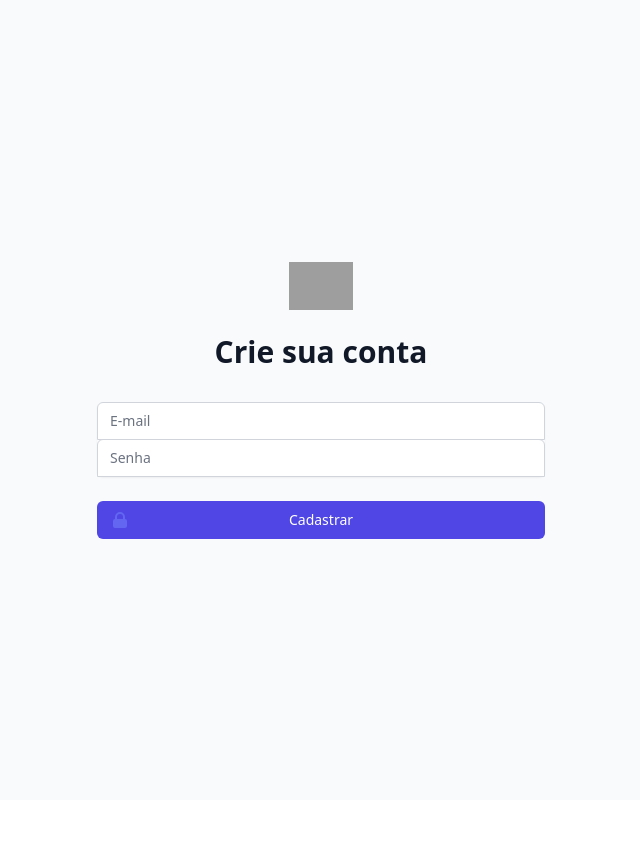
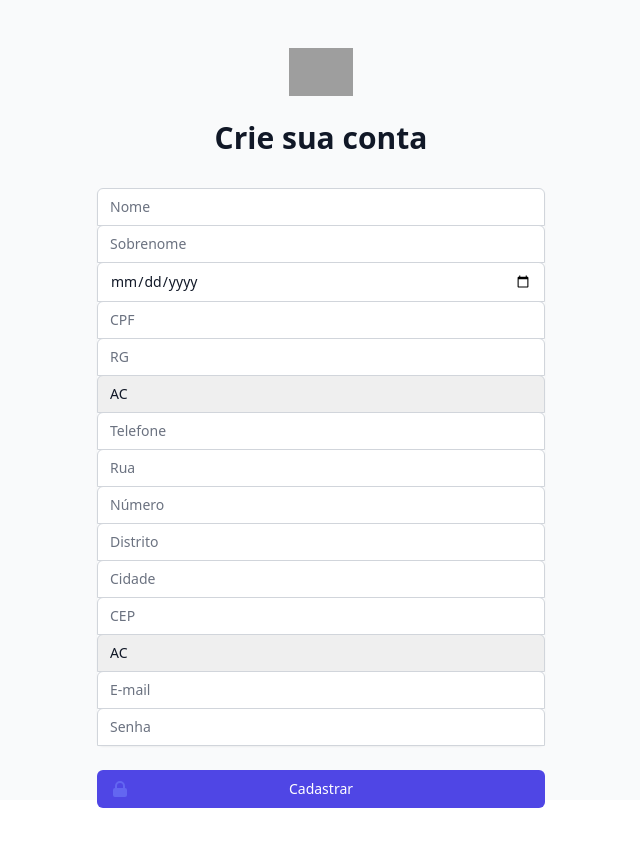
Before and after one commit to jotavkf/kols-client, a Next.js app: page /signup in a window 1280 px wide. Shown: the top 846 px of the page, without its empty margins (319-959 px from the left). Before the commit the page ends 800 px from the top, so only its background shows below. Built offline with nearby package versions, Linux system fonts and the light colour scheme; grey boxes are pictures that could not be loaded.

Commit message:
Sign up V1 pronto

```diff
--- a/pages/signup.js
+++ b/pages/signup.js
@@ -2,7 +2,9 @@ import { LockClosedIcon } from '@heroicons/react/solid'
 import { Formik, Form, Field, ErrorMessage } from 'formik';
 import axios from "axios";
 
+
 export default function SignUp() {
+  const arrayDeEstados = [ "AC", "AL", "AP", "AM", "BA", "CE", "DF", "ES", "GO", "MA", "MT", "MS", "MG", "PA", "PB", "PR", "PE", "PI", "RJ", "RN", "RS", "RO", "RR", "SC", "SP", "SE", "TO", ]
 
   return (
     <div className='h-screen bg-gray-50 w-screen'>
@@ -16,10 +18,29 @@ export default function SignUp() {
             />
             <h2 className="mt-6 text-center text-3xl font-extrabold text-gray-900">Crie sua conta</h2>
           </div>
+          {/* Usando o Formik. initialValues é os campos, tu estrutura por nomedocampo : "preenchimento (vazio)".
+          Depois vem o onSubmit, que é o que o botão roda.
+          Form e Field são componentes do Formik, que aí facilitam a manipulação */}
             <Formik
             initialValues={{
+                name: '',
+                lastName: '',
                 email: '',
+                birthdate: '',
+                cpf: '',
+                rg: '',
+                rgUF: '',
+                phone: '',
+                address: {
+                  street: '',
+                  number: '',
+                  district: '',
+                  city: '',
+                  zipcode: '',
+                  state: '',
+                },
                 password: '',
+
             }}
             onSubmit={async function (values) {
                 try{
@@ -31,6 +52,139 @@ export default function SignUp() {
             >
             <Form className="mt-8 space-y-6" >
             <div className="rounded-md shadow-sm -space-y-px">
+
+                <div>
+                    <Field
+                    id="name"
+                    name="name"
+                    placeholder="Nome"
+                    type="text"
+                    required={true}
+                    className="appearance-none rounded-none relative block w-full px-3 py-2 border border-gray-300 placeholder-gray-500 text-gray-900 rounded-t-md focus:outline-none focus:ring-indigo-500 focus:border-indigo-500 focus:z-10 sm:text-sm"
+                    />
+                </div>
+                <div>
+                    <Field
+                    id="lastName"
+                    name="lastName"
+                    placeholder="Sobrenome"
+                    type="text"
+                    required={true}
+                    className="appearance-none rounded-none relative block w-full px-3 py-2 border border-gray-300 placeholder-gray-500 text-gray-900 rounded-t-md focus:outline-none focus:ring-indigo-500 focus:border-indigo-500 focus:z-10 sm:text-sm"
+                    />
+                </div>
+                <div>
+                    <Field
+                    id="birthdate"
+                    name="birthdate"
+                    placeholder="Data de nascimento"
+                    type="date"
+                    required={true}
+                    className="appearance-none rounded-none relative block w-full px-3 py-2 border border-gray-300 placeholder-gray-500 text-gray-900 rounded-t-md focus:outline-none focus:ring-indigo-500 focus:border-indigo-500 focus:z-10 sm:text-sm"
+                    />
+                </div>
+                <div>
+                    <Field
+                    id="cpf"
+                    name="cpf"
+                    placeholder="CPF"
+                    type="number"
+                    required={true}
+                    className="appearance-none rounded-none relative block w-full px-3 py-2 border border-gray-300 placeholder-gray-500 text-gray-900 rounded-t-md focus:outline-none focus:ring-indigo-500 focus:border-indigo-500 focus:z-10 sm:text-sm"
+                    />
+                </div>
+                <div>
+                    <Field
+                    id="rg"
+                    name="rg"
+                    placeholder="RG"
+                    type="number"
+                    required={true}
+                    className="appearance-none rounded-none relative block w-full px-3 py-2 border border-gray-300 placeholder-gray-500 text-gray-900 rounded-t-md focus:outline-none focus:ring-indigo-500 focus:border-indigo-500 focus:z-10 sm:text-sm"
+                    />
+                </div>
+                <div>
+                    <Field as="Select"
+                    id="rgUF"
+                    name="rgUF"
+                    required={true}
+                    className="appearance-none rounded-none relative block w-full px-3 py-2 border border-gray-300 placeholder-gray-500 text-gray-900 rounded-t-md focus:outline-none focus:ring-indigo-500 focus:border-indigo-500 focus:z-10 sm:text-sm"
+                    >
+                    {arrayDeEstados.map((cE) => {return <option key={cE} value={`${cE}`}>{cE}</option>})}
+                    </Field>
+                </div>
+                <div>
+                    <Field
+                    id="phone"
+                    name="phone"
+                    placeholder="Telefone"
+                    type="number"
+                    required={true}
+                    className="appearance-none rounded-none relative block w-full px-3 py-2 border border-gray-300 placeholder-gray-500 text-gray-900 rounded-t-md focus:outline-none focus:ring-indigo-500 focus:border-indigo-500 focus:z-10 sm:text-sm"
+                    />
+                </div>
+                <div>
+                    <Field
+                    id="address.street"
+                    name="address.street"
+                    placeholder="Rua"
+                    type="text"
+                    required={true}
+                    className="appearance-none rounded-none relative block w-full px-3 py-2 border border-gray-300 placeholder-gray-500 text-gray-900 rounded-t-md focus:outline-none focus:ring-indigo-500 focus:border-indigo-500 focus:z-10 sm:text-sm"
+                    />
+                </div>
+                <div>
+                    <Field
+                    id="address.number"
+                    name="address.number"
+                    placeholder="Número"
+                    type="number"
+                    required={true}
+                    className="appearance-none rounded-none relative block w-full px-3 py-2 border border-gray-300 placeholder-gray-500 text-gray-900 rounded-t-md focus:outline-none focus:ring-indigo-500 focus:border-indigo-500 focus:z-10 sm:text-sm"
+                    />
+                </div>
+                <div>
+                    <Field
+                    id="address.district"
+                    name="address.district"
+                    placeholder="Distrito"
+                    type="text"
+                    required={true}
+                    className="appearance-none rounded-none relative block w-full px-3 py-2 border border-gray-300 placeholder-gray-500 text-gray-900 rounded-t-md focus:outline-none focus:ring-indigo-500 focus:border-indigo-500 focus:z-10 sm:text-sm"
+                    />
+                </div>
+                <div>
+                    <Field
+                    id="address.city"
+                    name="address.city"
+                    placeholder="Cidade"
+                    type="text"
+                    required={true}
+                    className="appearance-none rounded-none relative block w-full px-3 py-2 border border-gray-300 placeholder-gray-500 text-gray-900 rounded-t-md focus:outline-none focus:ring-indigo-500 focus:border-indigo-500 focus:z-10 sm:text-sm"
+                    />
+                </div>
+                <div>
+                    <Field
+                    id="address.zipcode"
+                    name="address.zipcode"
+                    placeholder="CEP"
+                    type="number"
+                    required={true}
+                    className="appearance-none rounded-none relative block w-full px-3 py-2 border border-gray-300 placeholder-gray-500 text-gray-900 rounded-t-md focus:outline-none focus:ring-indigo-500 focus:border-indigo-500 focus:z-10 sm:text-sm"
+                    />
+                </div>
+                <div>
+                <div>
+                    <Field as="Select"
+                    id="state"
+                    name="state"
+                    required={true}
+                    className="appearance-none rounded-none relative block w-full px-3 py-2 border border-gray-300 placeholder-gray-500 text-gray-900 rounded-t-md focus:outline-none focus:ring-indigo-500 focus:border-indigo-500 focus:z-10 sm:text-sm"
+                    >
+                    {arrayDeEstados.map((cE) => {return <option key={cE} value={`${cE}`}>{cE}</option>})}
+                    </Field>
+                </div>
+                </div>
                 <div>
                     <Field
                     id="email"
```
